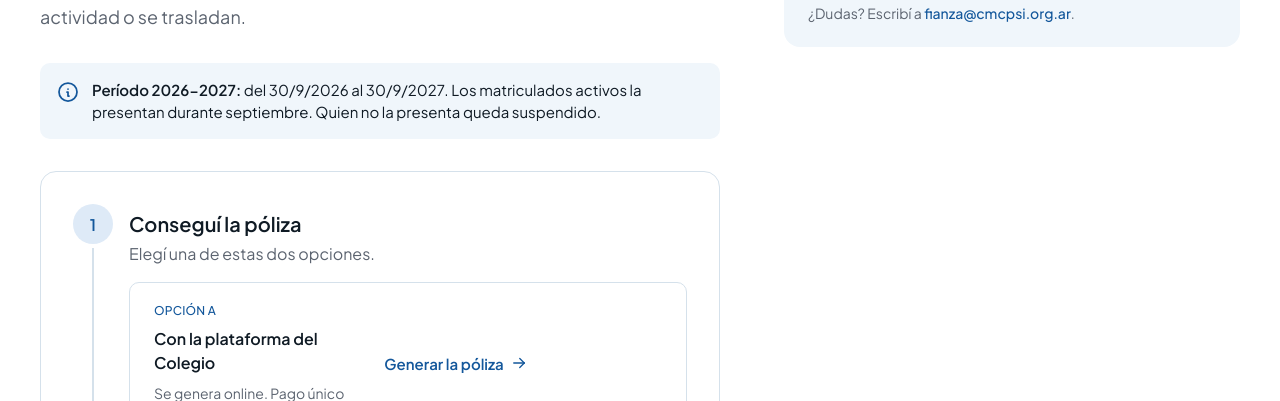
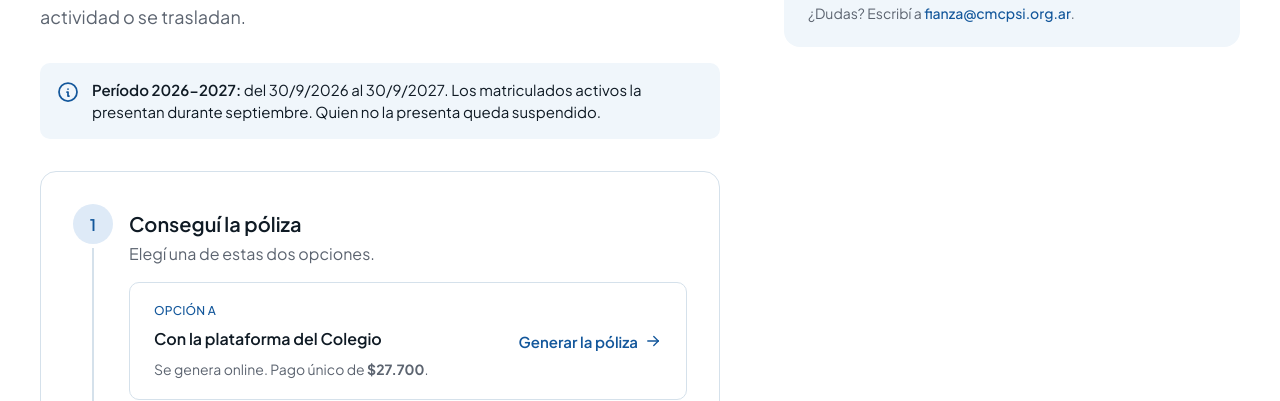
Before and after one commit to beatlab-io/cmcpsi-prototipos, a plain HTML site: page tramites/fianza/index.html in a window 1280 px wide. Shown: the part 384-785 px from the top of the page. Drawn offline with Linux system fonts and the light colour scheme.

Commit message:
Fianza: Generar la póliza alineado a la derecha en la opción A
Co-Authored-By: Claude Opus 5.5 <noreply@anthropic.com>

```diff
--- a/tramites/fianza/index.html
+++ b/tramites/fianza/index.html
@@ -81,6 +81,8 @@ select.control:invalid{color:var(--text-muted)}
 .opt{border:var(--bw-default) solid var(--border-default);border-radius:var(--r-input);padding:20px var(--sp-24);display:grid;grid-template-columns:minmax(0,5fr) minmax(0,7fr);gap:var(--sp-12) var(--sp-32);align-items:center}
 .opt-head{display:flex;flex-direction:column;gap:var(--sp-8)}
 .opt-body{display:flex;flex-direction:column;align-items:flex-start}
+.opt:not(.opt-b){grid-template-columns:minmax(0,1fr) auto}
+.opt:not(.opt-b) .opt-body{align-items:flex-end}
 .opt .tag{font-size:12px;font-weight:500;line-height:16px;letter-spacing:.2px;text-transform:uppercase;color:var(--brand-primary)}
 .opt h3{font-size:16px;font-weight:600;line-height:24px}
 .opt p{font-size:14px;line-height:20px}
@@ -98,7 +100,7 @@ select.control:invalid{color:var(--text-muted)}
 .btn-copy .icon{width:16px;height:16px}
 .warn{display:flex;gap:var(--sp-8);font-size:14px;line-height:20px;color:var(--text-primary)!important;background:#fff6dc;border-radius:var(--r-medium);padding:var(--sp-12);margin-top:var(--sp-16)}
 .warn .icon{color:#8a5a00;width:18px;height:18px;flex:none;margin-top:1px}
-@media (max-width:760px){.opt{grid-template-columns:1fr;padding:var(--sp-16)}.cond{grid-template-columns:1fr}}
+@media (max-width:760px){.opt,.opt:not(.opt-b){grid-template-columns:1fr;padding:var(--sp-16)}.opt:not(.opt-b) .opt-body{align-items:flex-start}.cond{grid-template-columns:1fr}}
 @media (max-width:640px){.process{padding:var(--sp-24) var(--sp-16)}.process .btn{width:100%}}
 </style>
 </head>
```
